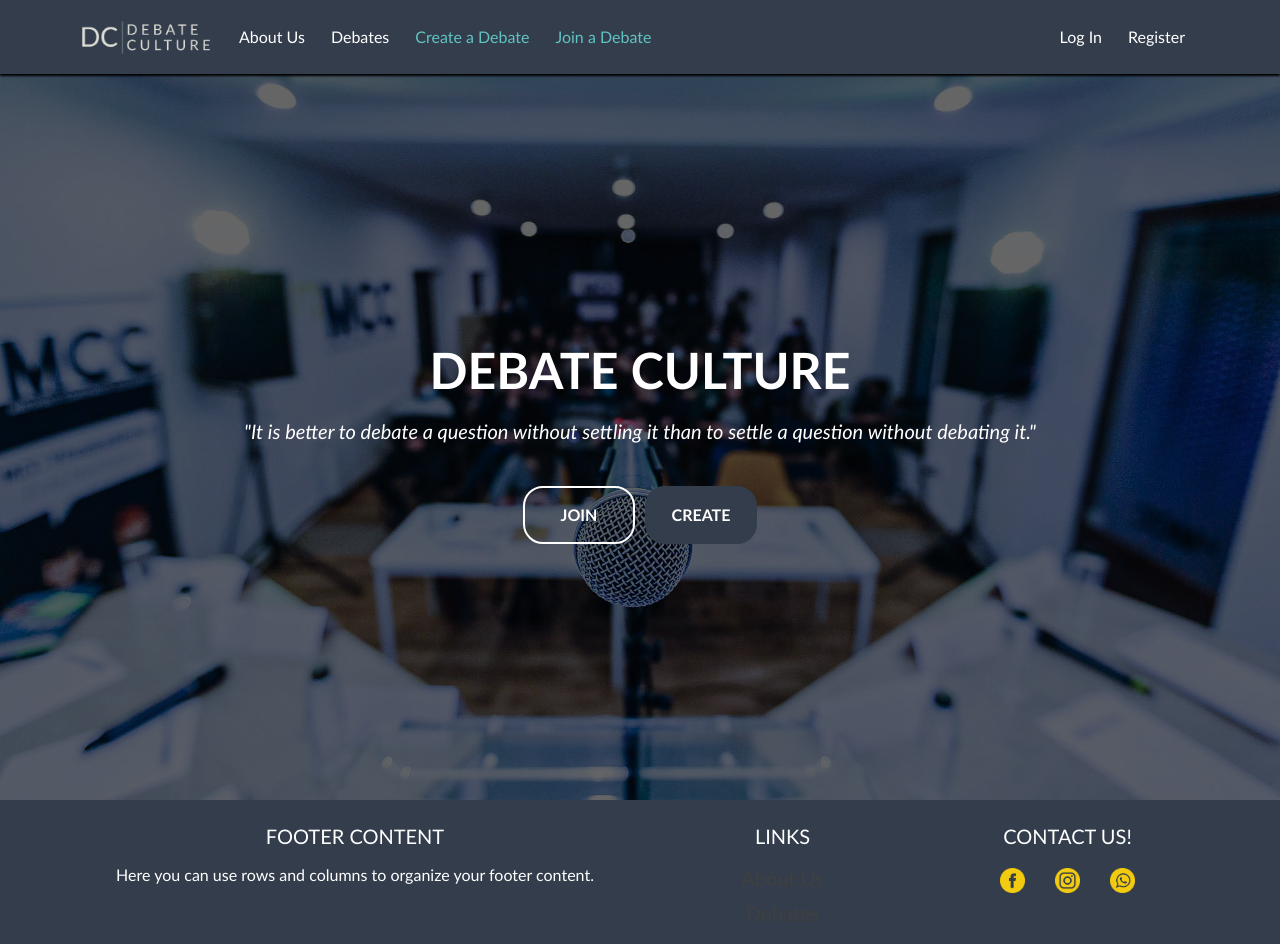
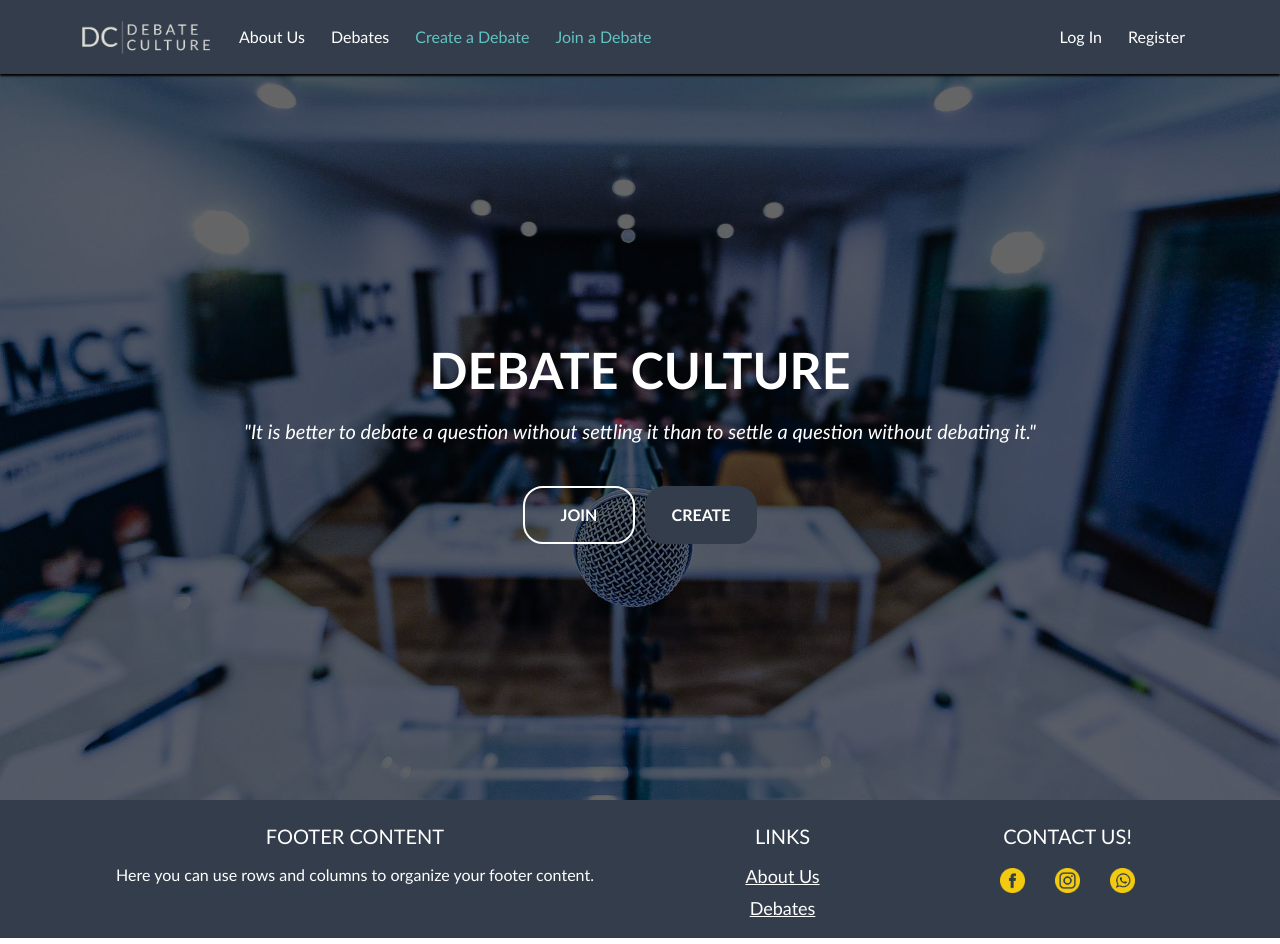
Before and after one commit to 917-SzaboBalazs/debate_app, a React (Create React App) app in the folder frontend/: page / in a window 1280 px wide. Built offline with nearby package versions, Linux system fonts and the light colour scheme; no server answers.

Commit message:
Footer Link color fix

```diff
--- a/frontend/src/App.js
+++ b/frontend/src/App.js
@@ -4,7 +4,6 @@ import Home from './pages/Home';
 import Login from './pages/LoginSignup/Login';
 import AboutUs from './pages/AboutUs/About-Us';
 import Signup from './pages/LoginSignup/Signup';
-import NewDebate from './pages/NewDebate/NewDebate';
 import NewDebateWrapper from './pages/NewDebate/NewDebateWrapper';
 import Navbar from './components/Navbar/Navbar';
 import Footer from './components/Footer/Footer';
@@ -21,20 +20,36 @@ function App() {
   return (
     <>
       <Router>
+        {/* Navbar  */}
         <Navbar />
+
+        {/* A tobbi oldal elerhetosege  */}
         <Routes>
+          {/* Home  */}
           <Route path='/' exact element={<Home />} />
+
+          {/* Login - Signup  */}
           <Route path='/log-In' exact element={<Login />} />
           <Route path='/sign-up' exact element={<Signup/>} />
+
+          {/* Random szarok  */}
           <Route path='/about-us' exact element={<AboutUs />} />
+          <Route path='/debates' exact element={<Debates />} />
+
+          {/* DEBATE */}
+          {/* Ezt a kettot majd egybe fog kelleni cuccoljam */}
           <Route path='/new-debate' exact element={<NewDebateWrapper />} />
-          <Route path='/debates' exact element={<Debates />} />
           <Route path='/in-debate' exact element={<InDebateTimer />} />
+
+          {/* Profile */}
           <Route path='/profile' exact element={<Profile />} />
           <Route path='/edit-profile' exact element={<EditProfile />} />
 
+          {/* Baj van, ha ide kerul valaki  */}
           <Route path='*' exact element={<Error />} />
         </Routes>
+
+      {/* Footer  */}
       <Footer />
       </Router>
     </>
--- a/frontend/src/components/Footer/Footer.css
+++ b/frontend/src/components/Footer/Footer.css
@@ -41,14 +41,17 @@
 
 }
 
-.list-unstyled li a {
-    text-decoration: none;
-    color: var(--third);
-    font-size: 20px;
-
-}
-
 .list-horizontal li {
     display: inline-block;
     margin: 5px 15px 0px 15px;
 }
+
+.footer--list-link {
+    color: white;
+    font-size: 18px;
+    text-decoration: underline;
+}
+
+.footer--list-link:hover {
+    color: var(--secondary);
+}
--- a/frontend/src/components/Footer/Footer.jsx
+++ b/frontend/src/components/Footer/Footer.jsx
@@ -1,6 +1,6 @@
 import React from "react"
+
 import 'bootstrap/dist/css/bootstrap.min.css';
-
 import './Footer.css';
 
 import fb from '../../images/facebook.png';
@@ -21,8 +21,8 @@ const Footer = () => <footer className="page-footer font-small pt-4 my-footer">
             <div className="col-md-3 mb-md-0 mb-3">
                 <h5 className="text-uppercase footer--list-tag white-text">Links</h5>
                 <ul className="list-unstyled white-text">
-                    <li><a href="/about-us" className="white-text">About Us</a></li>
-                    <li><a href="/debates" className="white-text">Debates</a></li>
+                    <li><a href="/about-us" className="footer--list-link">About Us</a></li>
+                    <li><a href="/debates" className="footer--list-link">Debates</a></li>
                 </ul>
             </div>
 
```
